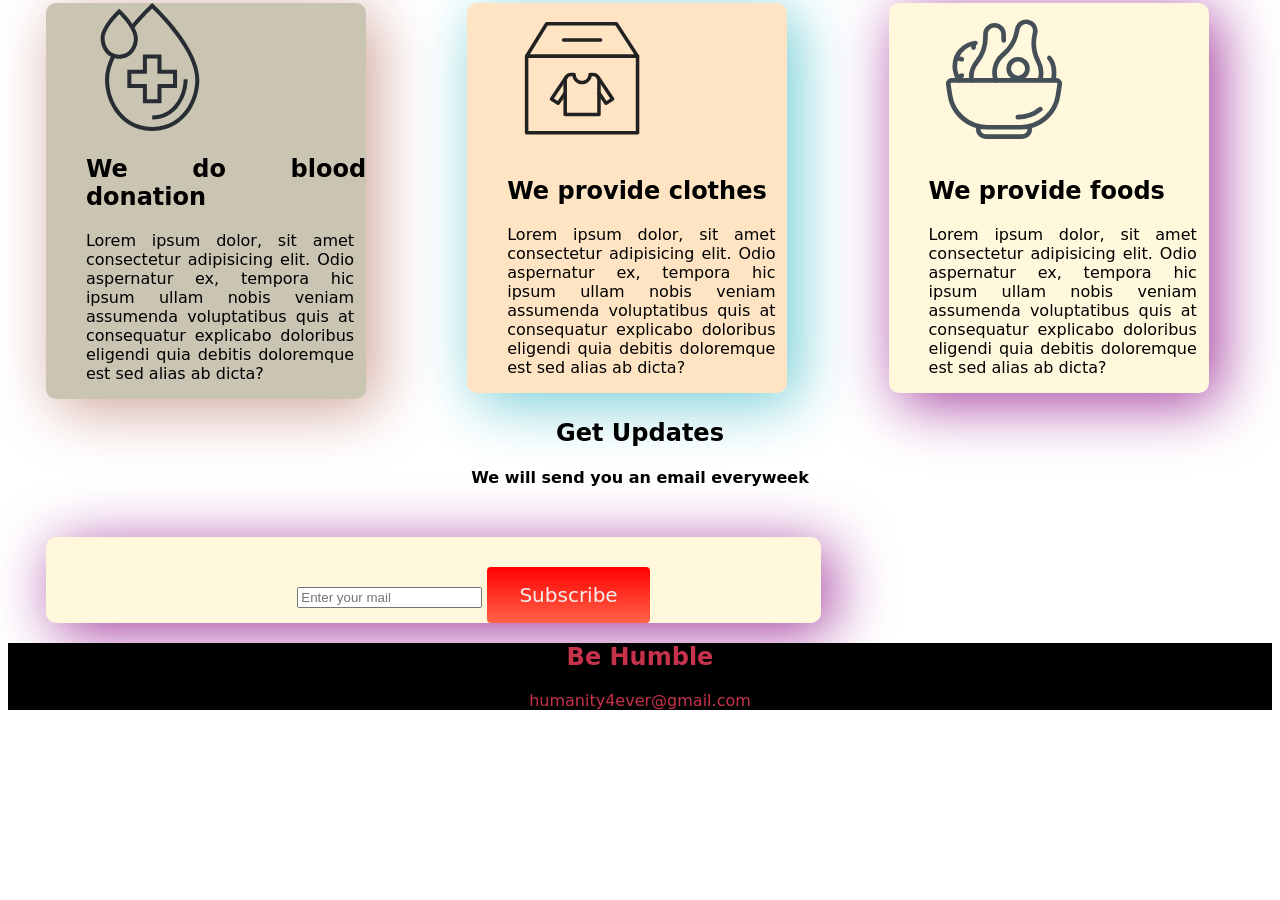
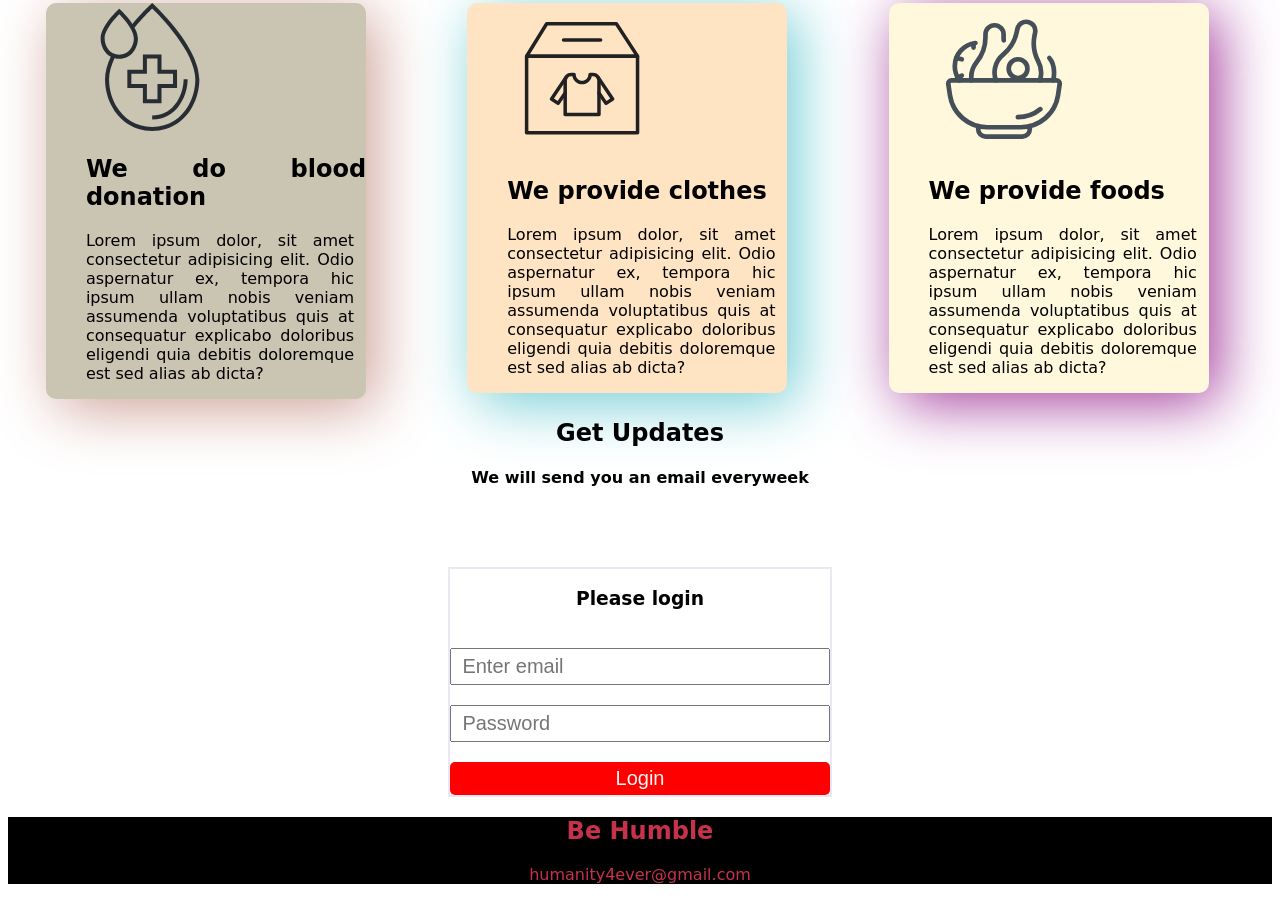
Before and after one commit to Ruhit27/first-assignment, a plain HTML site: page index.html in a window 1280 px wide. Shown: the part 1164-2064 px from the top of the page. Before the commit the page ends 1890 px from the top, so only its background shows below. Drawn offline with Linux system fonts and the light colour scheme; a web font is replaced by a local one.

Commit message:
last commit

```diff
--- a/index.html
+++ b/index.html
@@ -13,9 +13,9 @@
 <body>
    <header>
     <div class="head">
-        <div > <h1 id="hFirst">Let"s Help Those Who Are <br>
+        <div > <h1 class="john" id="hFirst">Let"s Help Those Who Are <br>
          More In Need</h1>
-         <h3 id="hThird" >
+         <h3 class="john" id="hThird" >
              Helping others is the best thing to do for yourself too.Selfless good deed goes along way
          </h3></div>
             <div  >
@@ -40,7 +40,8 @@
    </section>
    <div id="align" >
     <a class="button" target="_blank" href="https://www.humanity-inclusion.org.uk/en/turkey-syria-earthquake?utm_source=bing&utm_medium=cpc&&msclkid=d56d4fe55c9a13a161ba2bb0ad70f487&gclid=CJrG7tiG4P4CFUxQjgod6WAKow&gclsrc=ds">DONATE NOW</a>
-   </div>
+
+    </div>
    <div class="def">
     <h1>Our Donate Plan</h1>
     <h3>We think about everyone who is inneed for help, <br>
@@ -72,12 +73,17 @@
     <div>
         <h1>Get Updates</h1>
         <h4>We will send you an email everyweek</h4>
+       <section class="container">
+        <form class="log-in">
+            <h3>Please login</h3>
+            <input type="email" name="" id="" placeholder="Enter email" required>
+            <input type="password" name="" id="" placeholder="Password" required>
+            <input id="button" type="submit" value="Login">
+        </form>
+       </section>
 
-       </div>
-       <div class="mail">
-        <input type="email" placeholder="Enter your mail" name="email" id="subscribe">
-        <label class="button email" for="email">Subscribe</label>
-       </div>
+
+
   </section>
 
 
--- a/style.css
+++ b/style.css
@@ -6,8 +6,11 @@
     text-align:center;
    margin: auto;
    padding: 20px;
+   }
 
-}
+   .john{
+    justify-content: center;
+   }
 
 .button{
 
@@ -46,8 +49,9 @@ body{
 }
 .money{
     display: flex;
-    text-align: right;
+
     margin-left: 10%;
+
 
 
 
@@ -56,7 +60,7 @@ body{
 #min{
     box-shadow: 10px 10px 50px rgb(238, 231, 231);
     border-radius: 1px solid;
-    margin-left:5%;
+
     width: 150px;
     text-align: center;
     color: rgb(21, 10, 10);
@@ -165,3 +169,31 @@ body{
 #padd{
     padding-right: 12px;
 }
+#email{
+    margin-top: 10px;
+    padding-top: 70px;
+
+}
+.log-in{
+    display: flex;
+    flex-direction: column;
+    width: 30%;
+    border: 2px solid rgb(236, 232, 241);
+
+}
+.log-in input{
+    padding: 5px 10px;
+    font-size: 1.25em;
+    margin-top: 1em;
+}
+#button{
+    background-color: red;
+    border: 0px;
+    border-radius: 5px;
+    color: whitesmoke;}
+
+    .container{
+        display: flex;
+        justify-content: center;
+        margin-top: 80px;
+    }
```
